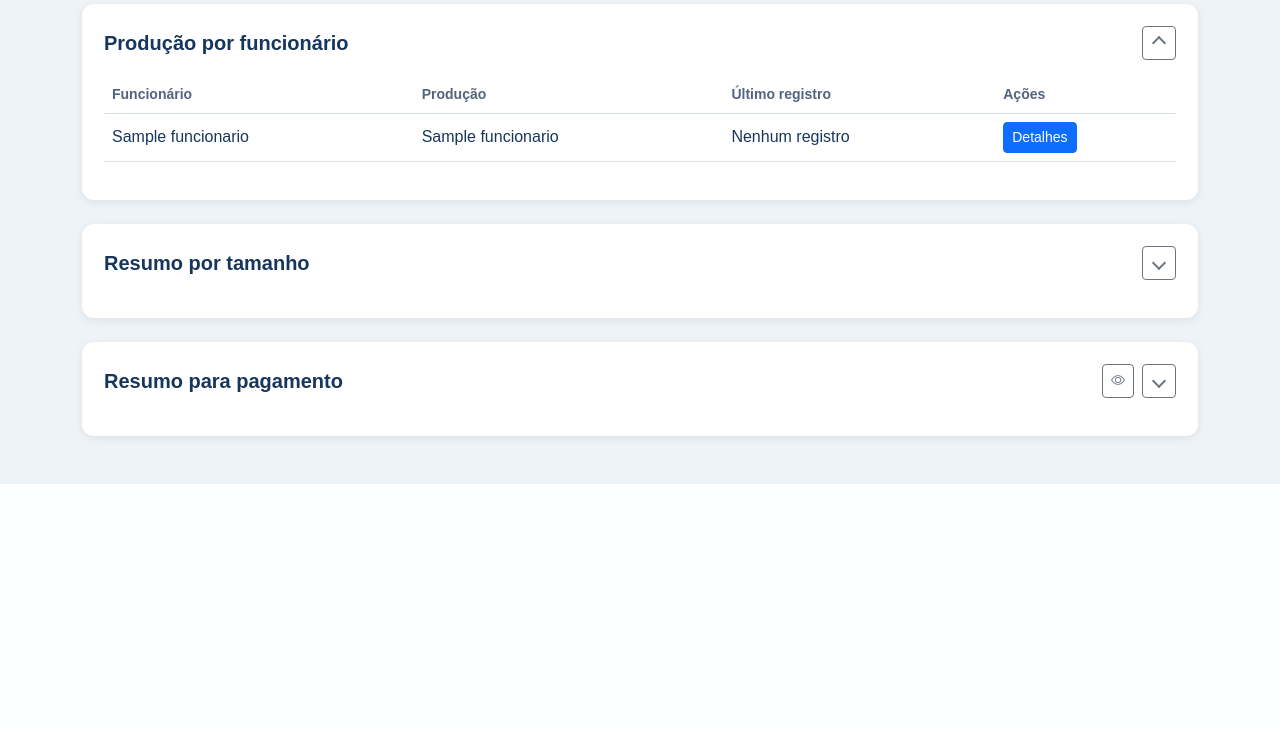
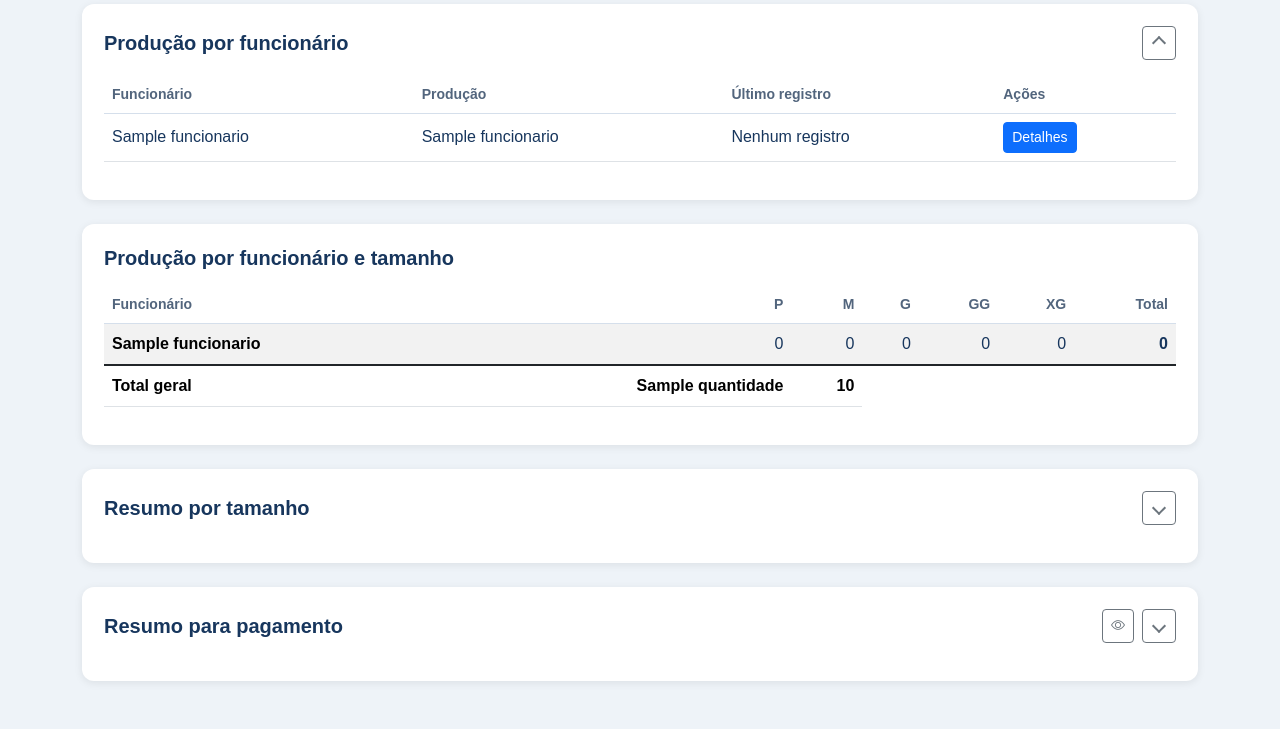
Before and after one commit to grupo7univesp-svg/PI-UNIVESP-02-26, a Flask app: template templates/dashboard_adm.html in a window 1280 px wide. Shown: the part 491-1220 px from the top of the page. Before the commit the page ends 975 px from the top, so only its background shows below. Run offline with Flask 3, Linux system fonts and the light colour scheme; the template is opened without the code that fills it: most values are stand-ins (such as "Sample title", 1, 10 or a date in 2020); some libraries are stand-ins or nearby versions.

Commit message:
adicionado tabela geral dashboard

```diff
--- a/main.py
+++ b/main.py
@@ -516,6 +516,37 @@
 
 
         # -------------------------------------------------
+        # QUANTIDADES POR FUNCIONÁRIO E TAMANHO
+        # Usa exatamente os mesmos filtros da tabela de produção.
+        # -------------------------------------------------
+
+        query_funcionarios_tamanhos = f"""
+            SELECT
+                usuarios.id,
+                usuarios.nome,
+                COALESCE(SUM(producoes.quantidade_p), 0) AS total_p,
+                COALESCE(SUM(producoes.quantidade_m), 0) AS total_m,
+                COALESCE(SUM(producoes.quantidade_g), 0) AS total_g,
+                COALESCE(SUM(producoes.quantidade_gg), 0) AS total_gg,
+                COALESCE(SUM(producoes.quantidade_xg), 0) AS total_xg
+            FROM usuarios
+            LEFT JOIN producoes
+                ON usuarios.id = producoes.usuario_id
+                {condicao_data}
+            WHERE usuarios.ativo = TRUE
+              AND usuarios.tipo = 'func'
+              {condicao_funcionario}
+            GROUP BY usuarios.id, usuarios.nome
+            ORDER BY usuarios.nome
+        """
+        cursor.execute(query_funcionarios_tamanhos, parametros)
+        funcionarios_tamanhos = cursor.fetchall()
+        totais_funcionarios_tamanhos = [
+            sum(registro[indice] or 0 for registro in funcionarios_tamanhos)
+            for indice in range(2, 7)
+        ]
+
+        # -------------------------------------------------
         # CARDS FILTRADOS
         # -------------------------------------------------
 
@@ -633,6 +664,9 @@
             funcionarios_filtro=funcionarios_filtro,
 
             producao_funcionarios=producao_funcionarios,
+
+            funcionarios_tamanhos=funcionarios_tamanhos,
+            totais_funcionarios_tamanhos=totais_funcionarios_tamanhos,
 
             resumo_tamanhos=resumo_tamanhos,
 
--- a/templates/dashboard_adm.html
+++ b/templates/dashboard_adm.html
@@ -318,6 +318,50 @@
 
             </div>
 
+        </div>
+
+        <!-- PRODUÇÃO POR FUNCIONÁRIO E TAMANHO -->
+        <div class="card table-card mt-4">
+            <div class="card-body">
+                <h2 class="h5 mb-3">Produção por funcionário e tamanho</h2>
+                <div class="table-responsive">
+                    <table class="table table-striped table-hover align-middle">
+                        <thead>
+                            <tr>
+                                <th scope="col">Funcionário</th>
+                                <th scope="col" class="text-end">P</th>
+                                <th scope="col" class="text-end">M</th>
+                                <th scope="col" class="text-end">G</th>
+                                <th scope="col" class="text-end">GG</th>
+                                <th scope="col" class="text-end">XG</th>
+                                <th scope="col" class="text-end">Total</th>
+                            </tr>
+                        </thead>
+                        <tbody>
+                            {% for funcionario in funcionarios_tamanhos %}
+                            <tr>
+                                <th scope="row">{{ funcionario[1] }}</th>
+                                {% for indice in range(2, 7) %}
+                                <td class="text-end">{{ funcionario[indice] or 0 }}</td>
+                                {% endfor %}
+                                <td class="text-end fw-semibold">{{ (funcionario[2] or 0) + (funcionario[3] or 0) + (funcionario[4] or 0) + (funcionario[5] or 0) + (funcionario[6] or 0) }}</td>
+                            </tr>
+                            {% else %}
+                            <tr><td colspan="7" class="text-center text-muted">Nenhum funcionário encontrado para os filtros selecionados.</td></tr>
+                            {% endfor %}
+                        </tbody>
+                        <tfoot class="table-group-divider">
+                            <tr class="fw-bold">
+                                <th scope="row">Total geral</th>
+                                {% for quantidade in totais_funcionarios_tamanhos %}
+                                <td class="text-end">{{ quantidade }}</td>
+                                {% endfor %}
+                                <td class="text-end">{{ totais_funcionarios_tamanhos | sum }}</td>
+                            </tr>
+                        </tfoot>
+                    </table>
+                </div>
+            </div>
         </div>
 
         <!-- RESUMO POR TAMANHO -->
```
